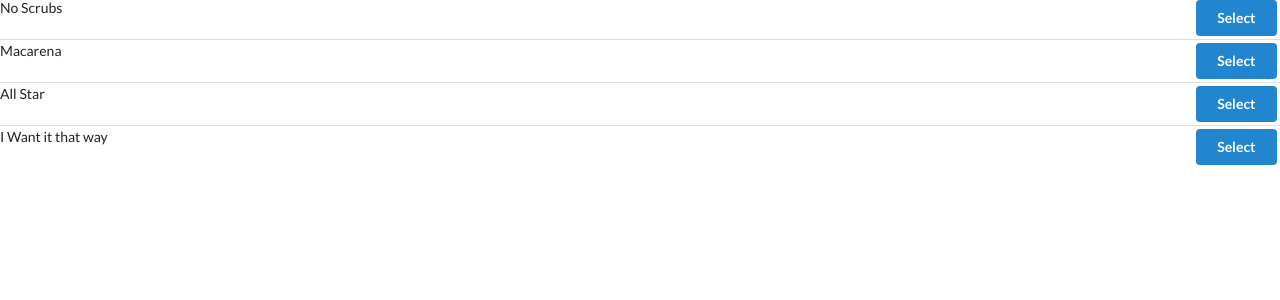
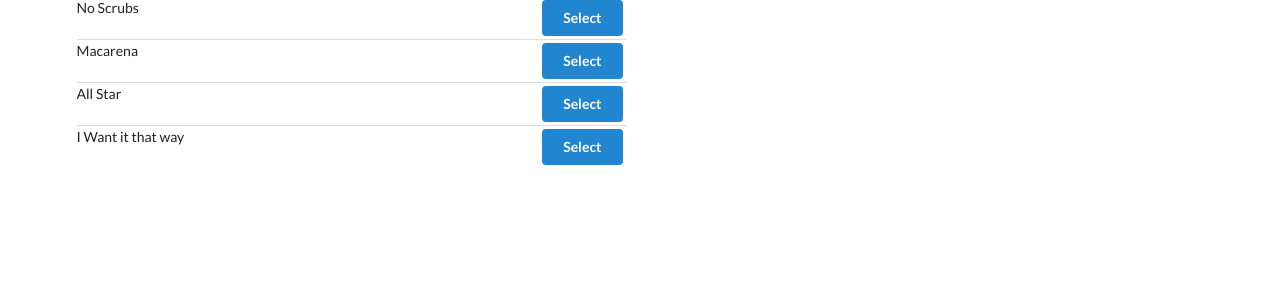
Before and after one commit to Iredafe/songLi-, a React (Create React App) app: page / in a window 1280 px wide. Shown: the top 300 px of the page. Built offline with nearby package versions, Linux system fonts and the light colour scheme.

Commit message:
testing and building III

```diff
--- a/src/App.js
+++ b/src/App.js
@@ -4,8 +4,12 @@ import SongList from "./components/SongList";
 
 const App=()=> {
   return (
-    <div >
+    <div className="ui container grid">
+      <div className="ui row">
+        <div className="column eight wide">
       <SongList/>
+      </div>
+      </div>
     </div>
   );
 }
--- a/src/components/SongList.js
+++ b/src/components/SongList.js
@@ -22,7 +22,6 @@ class SongList extends React.Component{
 }
 
 const mapStateToProps = state =>{
-   console.log(state)
     return {songs: state.songs};
 }
 
```
